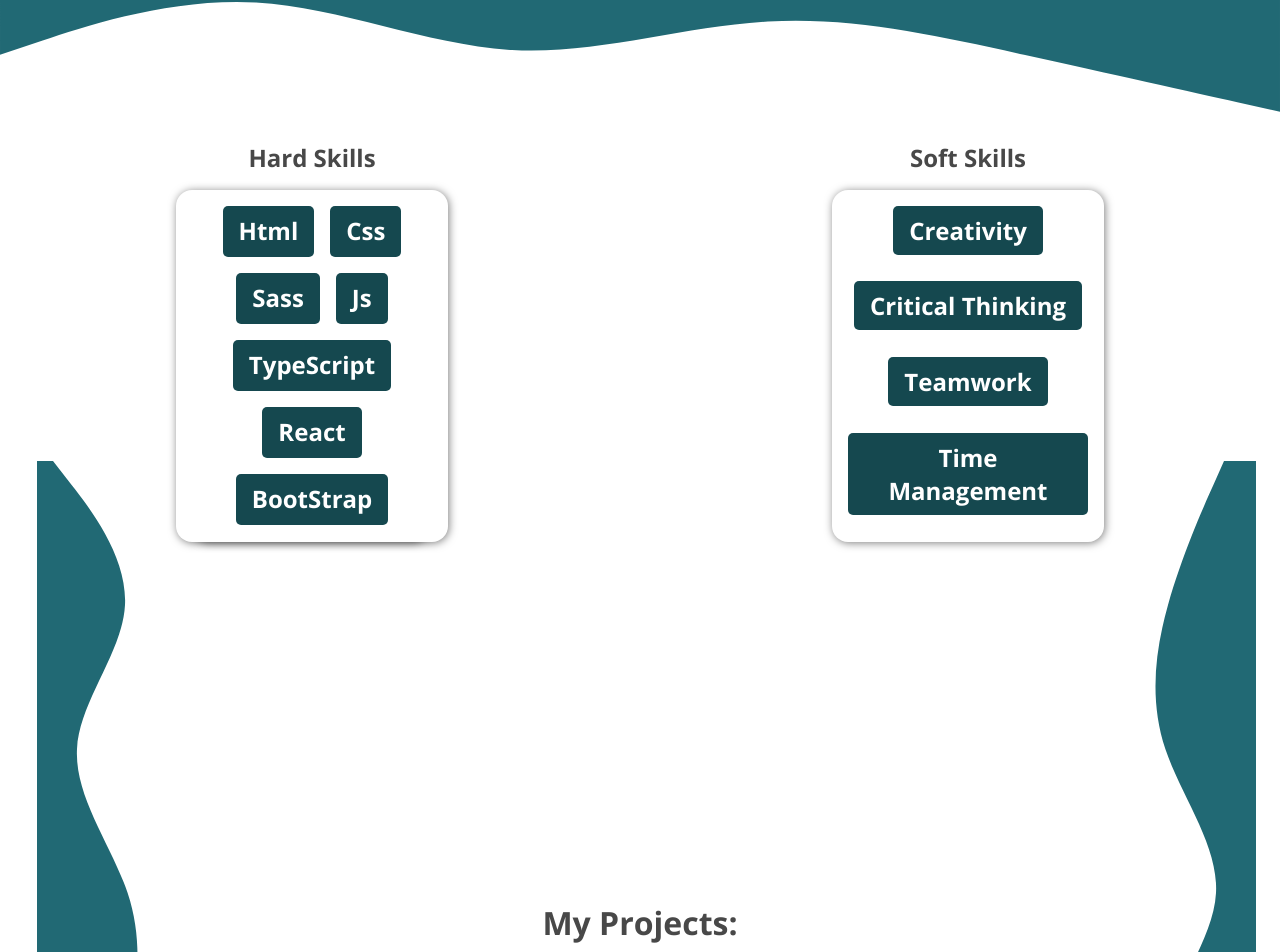
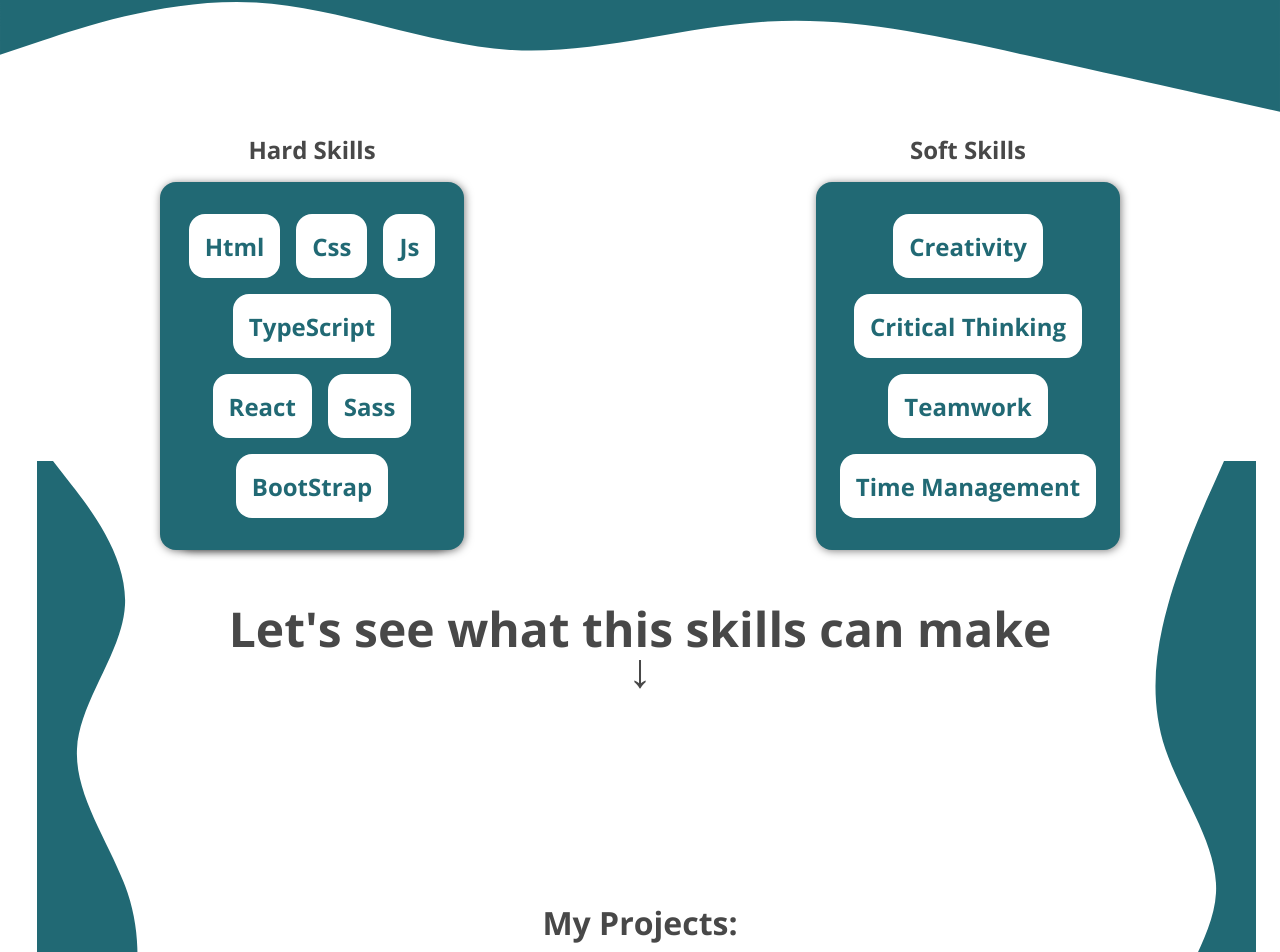
Before and after one commit to Bochen28/my-portfolio, a Next.js app: page / in a window 1280 px wide. Shown: the part 1659-2611 px from the top of the page. Built offline with nearby package versions, Linux system fonts and the light colour scheme.

Commit message:
Changed skill cards stylings and added break line between sections

```diff
--- a/src/components/hardSkillCard/HardSkill.tsx
+++ b/src/components/hardSkillCard/HardSkill.tsx
@@ -17,10 +17,10 @@ function HardSkill() {
         <ul className={styles.skillsList}>
           <li>Html</li>
           <li>Css</li>
-          <li>Sass</li>
           <li>Js</li>
           <li>TypeScript</li>
           <li>React</li>
+          <li>Sass</li>
           <li>BootStrap</li>
         </ul>
         <div
--- a/src/components/hardSkillCard/hardSkill.module.sass
+++ b/src/components/hardSkillCard/hardSkill.module.sass
@@ -10,29 +10,27 @@
 .card
     display: flex
     position: relative
-    width: 15rem
-    height: 20rem
-    padding: 1rem
+    width: 17rem
+    padding: 2rem 1rem
     border-radius: 1rem
-    background: #FFFFFF
+    background: #216974
     box-shadow: .0625rem .0625rem 0.5rem rgba(0, 0, 0, 0.5)
 
 .skillsList
     display: flex
-    height: 100%
-    width: 100%
     justify-content: center
     flex-wrap: wrap
     gap: 1rem
     list-style-type: none
 
     li
-        padding: 0.5rem 1rem
-        border-radius: .3125rem
+        padding: 1rem
+        height: 2rem
+        border-radius: 1rem
         font-size: 1.5rem
         font-weight: 700
-        background: #15484f
-        color: #FFFFFF
+        background: #FFFFFF
+        color: #216974
 
 .dropdown
     z-index: -1
@@ -40,14 +38,14 @@
     display: flex
     flex-wrap: wrap
     justify-content: center
-    width: 75%
+    width: 80%
     padding: 1rem
-    margin: auto
     bottom: 0
     border-radius: 1rem
     box-shadow: 0.0625rem 0.0625rem 0.5rem rgba(0, 0, 0, 0.5)
-    background-color: #FFFFFF
+    background-color: #216974
     transition: all 0.3s
 
     h2
         flex-basis: 100%
+        color: #FFFFFF
--- a/src/components/sections/skills/Skills.tsx
+++ b/src/components/sections/skills/Skills.tsx
@@ -18,6 +18,10 @@ function Skills() {
           <LeftWave />
           <RightWave />
         </div>
+        <h2 className={styles.sectionBreak}>
+          Let's see what this skills can make
+        </h2>
+        <h2 className={styles.arrow}>&#8595;</h2>
       </section>
     </>
   );
--- a/src/components/sections/skills/skills.module.sass
+++ b/src/components/sections/skills/skills.module.sass
@@ -26,3 +26,19 @@
     bottom: 0
     overflow-x: -moz-hidden-unscrollable
     pointer-events: none
+
+.sectionBreak
+    position: absolute
+    display: flex
+    justify-content: center
+    width: 100%
+    bottom: 10%
+    font-size: 3rem
+
+.arrow
+    position: absolute
+    display: flex
+    justify-content: center
+    width: 100%
+    bottom: 5%
+    font-size: 3rem
--- a/src/components/softSkillCard/SoftSkill.tsx
+++ b/src/components/softSkillCard/SoftSkill.tsx
@@ -5,7 +5,7 @@ function SoftSkill() {
     <div className={styles.content}>
       <h2>Soft Skills</h2>
       <div className={styles.card}>
-        <ul>
+        <ul className={styles.skillsList}>
           <li>Creativity</li>
           <li>Critical Thinking</li>
           <li>Teamwork</li>
--- a/src/components/softSkillCard/softSkill.module.sass
+++ b/src/components/softSkillCard/softSkill.module.sass
@@ -9,24 +9,25 @@
 
 .card
     display: flex
-    width: 15rem
-    height: 20rem
-    padding: 1rem
+    position: relative
+    width: 17rem
+    padding: 2rem 1rem
     border-radius: 1rem
+    background: #216974
     box-shadow: .0625rem .0625rem 0.5rem rgba(0, 0, 0, 0.5)
 
-    ul
-        display: flex
-        justify-content: center
-        flex-wrap: wrap
-        gap: 1rem
-        list-style-type: none
+.skillsList
+    display: flex
+    justify-content: center
+    flex-wrap: wrap
+    gap: 1rem
+    list-style-type: none
 
-        li
-            align-self: flex-start
-            padding: 0.5rem 1rem
-            border-radius: .3125rem
-            font-size: 1.5rem
-            font-weight: 700
-            background: #15484f
-            color: #FFFFFF
+    li
+        padding: 1rem
+        height: 2rem
+        border-radius: 1rem
+        font-size: 1.5rem
+        font-weight: 700
+        background: #FFFFFF
+        color: #216974
```
